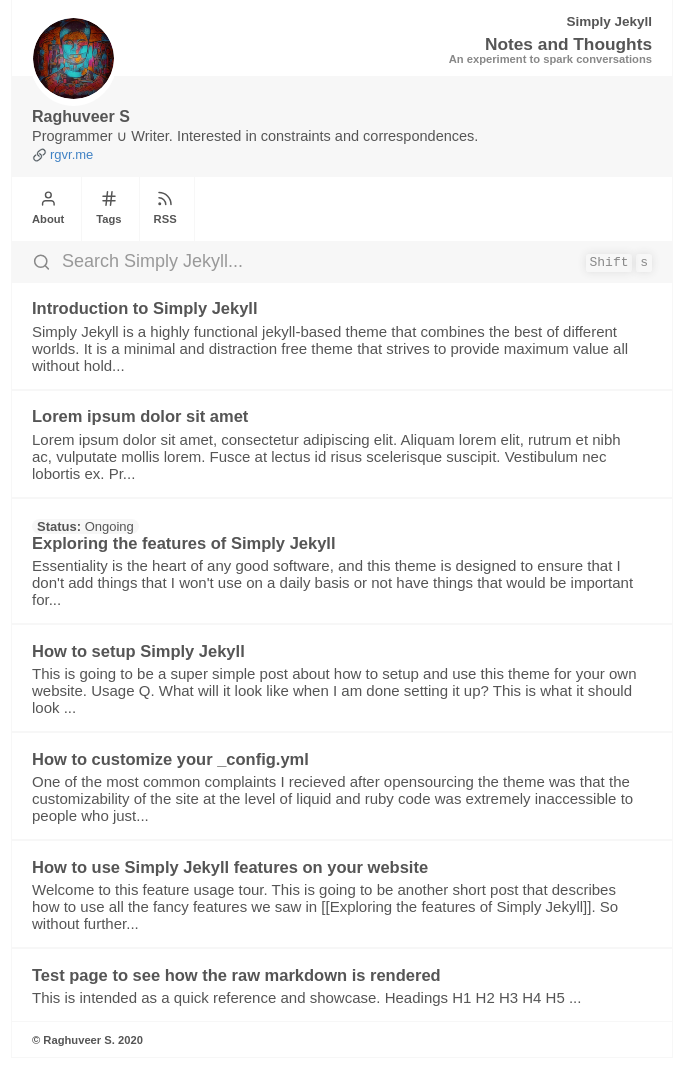
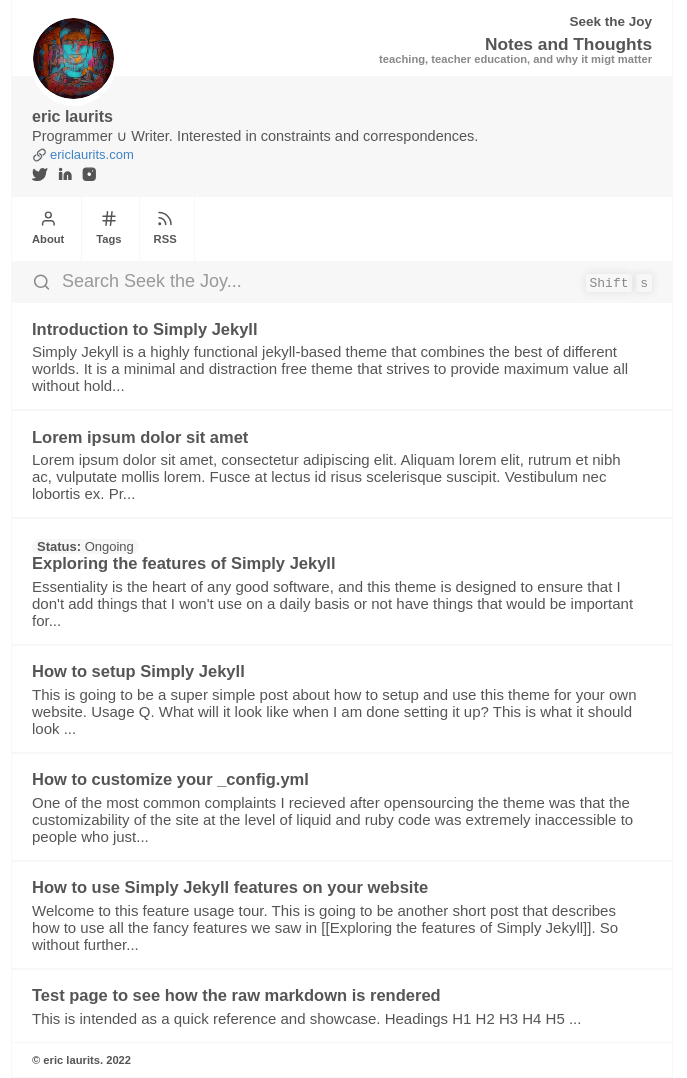
Before and after one commit to ericlaurits/fullgarden, a Jekyll site: the page built from index.md, in a window 1280 px wide. Shown: the whole page, without its empty margins (298-985 px from the left). Built offline with Jekyll 4.4.1, drawn with Linux system fonts in a browser that asks for light colours.

Commit message:
Update _config.yml

```diff
--- a/_config.yml
+++ b/_config.yml
@@ -28,7 +28,7 @@ url: "https://simply-jekyll.netlify.app/" # the base hostname & protocol for you
 # your social media links etc
 #######################################################################
 
-heading: Simply Jekyll
+heading: Seek the Joy
 subheading: # subheading won't work without a tagline,
           # tagline is mandatory if you want the
           # suheading to appear. The reason is
@@ -45,31 +45,31 @@ tagline: # subheading won't work without a tagline,
          # the subheading to support the main heading
          # which in this case is 'Knowledge Continuum'
   enabled: true
-  name: An experiment to spark conversations
+  name: teaching, teacher education, and why it migt matter
 copyright:
-  year: 2020
-  msg: Raghuveer S # This is a mandatory attribute for copyright to be displayed
+  year: 2022
+  msg: eric laurits # This is a mandatory attribute for copyright to be displayed
 
 user:
   display: true # setting it to false will remove the header image and bio
                 # Note that user settings come wholesale, it does not have the
                 # granular enabling or disabling as with the 'preferences'
                 # or the site-wide settings.
-  name: Raghuveer S
+  name: eric laurits
   bio: Programmer ∪ Writer. Interested in constraints and correspondences.
-  email: raghu-veer@outlook.com
+  email: eric@ericlaurits.com
   photo: /assets/img/profile.png
-  alt_link: rgvr.me
+  alt_link: ericlaurits.com
   social: # just leave the field blank or type in null, if you don't have a
           # particular social media account and it won't appear
-    enabled: false  # turn this to true
-    twitter: rgvrme
-    github: rgvr
-    youtube: rgvr
-    linkedin: rgvr
+    enabled: true  # turn this to true
+    twitter: ericlaurits
+    github: null
+    youtube: null
+    linkedin: ericlaurits
     twitch: null
     facebook: null
-    instagram: null
+    instagram: ericlaurits
 
 
 
@@ -131,7 +131,7 @@ plugins:
 disqus:
     # Leave shortname blank to disable comments site-wide.
     # Disable comments for any post by adding `comments: false` to that post's YAML Front Matter.
-    shortname: rgvr
+    shortname:
 
 markdown: kramdown
 
```
